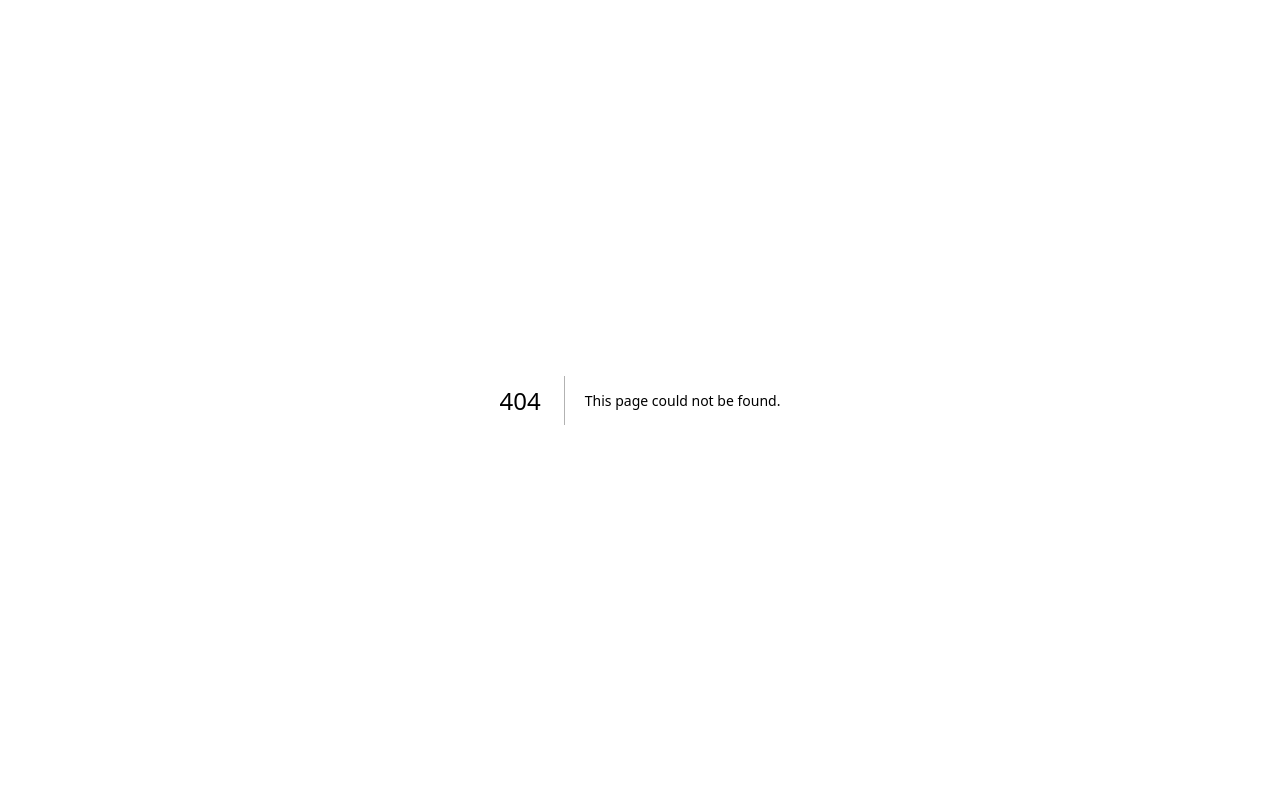
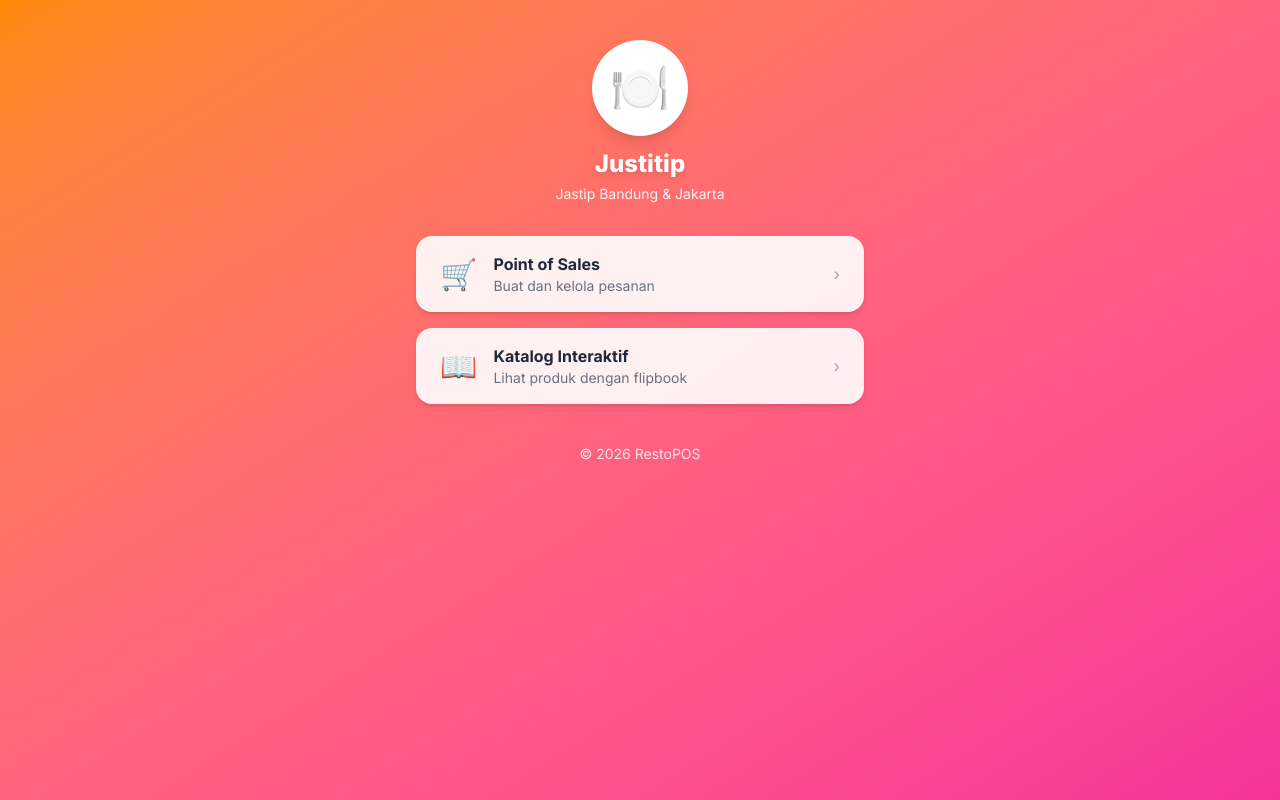
Before and after one commit to hilmanauzn/justitip-invoice, a Next.js app: page / in a window 1280 px wide. Before the commit this address had no page. Built offline with nearby package versions, Linux system fonts and the light colour scheme.

Commit message:
fix: pagination preview pdg

```diff
--- a/app/katalog/KatalogClient.tsx
+++ b/app/katalog/KatalogClient.tsx
@@ -2,6 +2,7 @@
 import { useState, useEffect, useRef } from "react";
 import HTMLFlipBook from "react-pageflip";
 import * as pdfjsLib from "pdfjs-dist";
+import Link from "next/link";
 
 pdfjsLib.GlobalWorkerOptions.workerSrc = "/pdf.worker.min.mjs";
 
@@ -11,6 +12,7 @@ export default function KatalogFlipbook() {
   const [loading, setLoading] = useState(true);
   const [error, setError] = useState<string | null>(null);
   const [currentPage, setCurrentPage] = useState(1);
+  const [inputPage, setInputPage] = useState("1");
   const [viewport, setViewport] = useState({ width: 0, height: 0 });
   const flipBookRef = useRef<unknown>(null);
 
@@ -46,8 +48,6 @@ export default function KatalogFlipbook() {
         setNumPages(pdf.numPages);
         const pageImages: string[] = [];
 
-        // Skala dihitung berdasarkan lebar flipbook dan devicePixelRatio
-        // Agar kualitas tajam, gunakan 2x devicePixelRatio, maksimal 3x
         const scale = Math.min(3, Math.max(1, (flipbookWidth / 200) * 2));
 
         for (let pageNumber = 1; pageNumber <= pdf.numPages; pageNumber++) {
@@ -77,10 +77,12 @@ export default function KatalogFlipbook() {
     if (flipbookWidth > 0) {
       loadPdf();
     }
-  }, [flipbookWidth]); // ulangi jika lebar flipbook berubah
+  }, [flipbookWidth]);
 
-  const handlePageChange = (e: { data: number }) => {
-    setCurrentPage(e?.data);
+  const handlePageChange = (e: { data: any }) => {
+    const page = e.data;
+    setCurrentPage(page);
+    setInputPage(String(page));
   };
 
   // eslint-disable-next-line @typescript-eslint/ban-ts-comment
@@ -89,6 +91,38 @@ export default function KatalogFlipbook() {
   // eslint-disable-next-line @typescript-eslint/ban-ts-comment
   // @ts-ignore
   const prevPage = () => flipBookRef.current?.pageFlip().flipPrev();
+
+  const handleInputChange = (e: React.ChangeEvent<HTMLInputElement>) => {
+    e.preventDefault();
+    const val = e.target.value.replace(/\D/g, "") || "1";
+    const pageNum = parseInt(val, 10) - 1;
+    if (isNaN(pageNum) || pageNum < 0 || pageNum > numPages) {
+      setInputPage(String(currentPage));
+      return;
+    }
+
+    // eslint-disable-next-line @typescript-eslint/ban-ts-comment
+    // @ts-ignore
+    const api = flipBookRef.current?.pageFlip?.();
+
+    if (api) {
+      // Coba method turnToPage terlebih dahulu
+      if (typeof api.turnToPage === "function") {
+        api.turnToPage(pageNum);
+      } else if (typeof api.turnTo === "function") {
+        api.turnTo(pageNum);
+      } else if (typeof api.flip === "function") {
+        // Jika hanya ada flip(delta), gunakan delta
+        const delta = pageNum - currentPage;
+        if (delta !== 0) {
+          api.flip(delta);
+        }
+      }
+    }
+
+    setCurrentPage(pageNum);
+    setInputPage(String(pageNum));
+  };
 
   if (loading || viewport.width === 0) {
     return (
@@ -108,13 +142,35 @@ export default function KatalogFlipbook() {
 
   return (
     <div className="flex flex-col h-dvh bg-gray-900 text-white">
+      {/* Header dengan tombol back */}
       <div className="flex items-center justify-between px-4 py-3 bg-gray-800 border-b border-gray-700">
-        <h1 className="text-lg font-semibold">📖 Katalog Produk</h1>
-        <span className="text-sm text-gray-300">
+        <div className="flex items-center gap-3">
+          <Link
+            href="/"
+            className="p-2 hover:bg-gray-700 rounded-full transition-colors"
+          >
+            <svg
+              className="w-5 h-5"
+              fill="none"
+              stroke="currentColor"
+              viewBox="0 0 24 24"
+            >
+              <path
+                strokeLinecap="round"
+                strokeLinejoin="round"
+                strokeWidth={2}
+                d="M15 19l-7-7 7-7"
+              />
+            </svg>
+          </Link>
+          <h1 className="text-lg font-semibold">📖 Katalog Produk</h1>
+        </div>
+        <span className="text-sm text-gray-300 hidden sm:inline">
           {currentPage} / {numPages}
         </span>
       </div>
 
+      {/* Area flipbook */}
       <div className="flex-1 flex items-center justify-center bg-gray-800 p-2 sm:p-4 overflow-hidden">
         {/* eslint-disable-next-line @typescript-eslint/ban-ts-comment */}
         {/* @ts-ignore */}
@@ -162,16 +218,34 @@ export default function KatalogFlipbook() {
         </HTMLFlipBook>
       </div>
 
+      {/* Footer navigasi */}
       <div className="flex items-center justify-center gap-4 px-4 py-3 bg-gray-800 border-t border-gray-700">
         <button
           onClick={prevPage}
-          className="px-4 py-2 bg-gray-700 hover:bg-gray-600 rounded-lg text-sm"
+          className="px-4 py-2 bg-gray-700 hover:bg-gray-600 rounded-lg text-sm disabled:opacity-50"
+          disabled={currentPage <= 1}
         >
           ← Sebelumnya
         </button>
+
+        <form className="flex items-center gap-2">
+          <input
+            type="text"
+            inputMode="numeric"
+            value={parseInt(inputPage) + 1}
+            onChange={handleInputChange}
+            onFocus={(e) => e.target.select()}
+            onClick={(e) => e.currentTarget.select()}
+            className="w-12 text-center bg-gray-700 text-white rounded px-2 py-1 text-sm focus:outline-none focus:ring-2 focus:ring-orange-500"
+            aria-label="Nomor halaman"
+          />
+          <span className="text-sm text-gray-400">/ {numPages}</span>
+        </form>
+
         <button
           onClick={nextPage}
-          className="px-4 py-2 bg-gray-700 hover:bg-gray-600 rounded-lg text-sm"
+          className="px-4 py-2 bg-gray-700 hover:bg-gray-600 rounded-lg text-sm disabled:opacity-50"
+          disabled={currentPage >= numPages}
         >
           Berikutnya →
         </button>
--- /dev/null
+++ b/app/page.tsx
@@ -0,0 +1,58 @@
+import Link from "next/link";
+
+export default function HomePage() {
+  return (
+    <div className="min-h-screen bg-gradient-to-br from-orange-400 via-rose-400 to-pink-500 flex flex-col items-center px-4 py-10">
+      <div className="w-full max-w-md flex flex-col items-center">
+        {/* Avatar / Logo */}
+        <div className="w-24 h-24 rounded-full bg-white shadow-lg flex items-center justify-center text-5xl mb-3">
+          🍽️
+        </div>
+
+        {/* Nama brand */}
+        <h1 className="text-2xl font-extrabold text-white drop-shadow-md">
+          Justitip
+        </h1>
+        <p className="text-white/90 text-sm mt-1 text-center">
+          Jastip Bandung & Jakarta
+        </p>
+
+        {/* Daftar tautan */}
+        <div className="w-full mt-8 space-y-4">
+          <Link
+            href="/pos"
+            className="flex items-center gap-4 bg-white/90 backdrop-blur-sm rounded-2xl px-6 py-4 shadow-md hover:shadow-xl hover:scale-[1.02] active:scale-95 transition-all"
+          >
+            <span className="text-3xl">🛒</span>
+            <div>
+              <h2 className="font-bold text-gray-800">Point of Sales</h2>
+              <p className="text-sm text-gray-500">Buat dan kelola pesanan</p>
+            </div>
+            <span className="ml-auto text-gray-400">›</span>
+          </Link>
+
+          <Link
+            href="/katalog"
+            className="flex items-center gap-4 bg-white/90 backdrop-blur-sm rounded-2xl px-6 py-4 shadow-md hover:shadow-xl hover:scale-[1.02] active:scale-95 transition-all"
+          >
+            <span className="text-3xl">📖</span>
+            <div>
+              <h2 className="font-bold text-gray-800">Katalog Interaktif</h2>
+              <p className="text-sm text-gray-500">
+                Lihat produk dengan flipbook
+              </p>
+            </div>
+            <span className="ml-auto text-gray-400">›</span>
+          </Link>
+
+          {/* Tambahkan link lain di sini jika perlu */}
+        </div>
+
+        {/* Footer */}
+        <footer className="mt-auto pt-10 text-white/80 text-sm text-center">
+          © {new Date().getFullYear()} RestoPOS
+        </footer>
+      </div>
+    </div>
+  );
+}
--- a/components/AddonModal.tsx
+++ b/components/AddonModal.tsx
@@ -41,7 +41,7 @@ export default function AddonModal() {
 
         <p className="text-sm text-gray-600 mb-2">{selectedItem.name}</p>
 
-        <div className="space-y-2 max-h-60 overflow-y-auto">
+        <div className="space-y-2 max-h-60 overflow-y-auto!">
           {selectedItem.addon?.map((addon) => (
             <button
               key={addon}
--- a/components/CustomerModal.tsx
+++ b/components/CustomerModal.tsx
@@ -2,6 +2,7 @@
 import { useState, useEffect } from "react";
 import { useCustomerStore } from "@/store/useCustomerStore";
 import { useLockBodyScroll } from "@/hooks/useLockBodyScroll";
+import { useCartStore } from "@/store/useCartStore";
 
 export default function CustomerModal() {
   const {
@@ -31,12 +32,17 @@ export default function CustomerModal() {
 
   const handleSubmit = (e: React.FormEvent) => {
     e.preventDefault();
-    const trimmed = inputValue.trim().replace(/\s+/g, " "); // rapikan spasi
+    const trimmed = inputValue.trim().replace(/\s+/g, " ");
     if (trimmed) {
-      // Capitalize setiap kata
       const capitalized = trimmed
         .toLowerCase()
         .replace(/\b\w/g, (c) => c.toUpperCase());
+
+      // Jika nama berubah, kosongkan keranjang
+      if (capitalized !== customerName) {
+        useCartStore.getState().clearCart();
+      }
+
       setCustomerName(capitalized);
       closeCustomerModal();
     }
--- a/components/MenuItemCard.tsx
+++ b/components/MenuItemCard.tsx
@@ -58,7 +58,7 @@ export default function MenuItemCard({
   } else {
     const jastipText =
       restaurantMultiple > 1
-        ? `Jastip: ${formatPrice(restaurantJastipFee)}/kelipatan ${restaurantMultiple} item`
+        ? `Jastip: ${formatPrice(restaurantJastipFee)}/${restaurantMultiple} item`
         : `Jastip: ${formatPrice(restaurantJastipFee)}/item`;
     jastipBadge = (
       <span className="text-xs font-medium text-green-600 bg-green-100 rounded-full px-2 py-0.5">
--- a/store/useCustomerStore.ts
+++ b/store/useCustomerStore.ts
@@ -21,6 +21,9 @@ export const useCustomerStore = create<CustomerState>()(
     {
       name: "customer-storage",
       storage: createJSONStorage(() => localStorage),
+      partialize: (state) => ({
+        customerName: state.customerName, // hanya simpan nama
+      }),
     },
   ),
 );
```
Also changed, not shown: app/pos/page.tsx (renamed from app/receipt/page.tsx).
